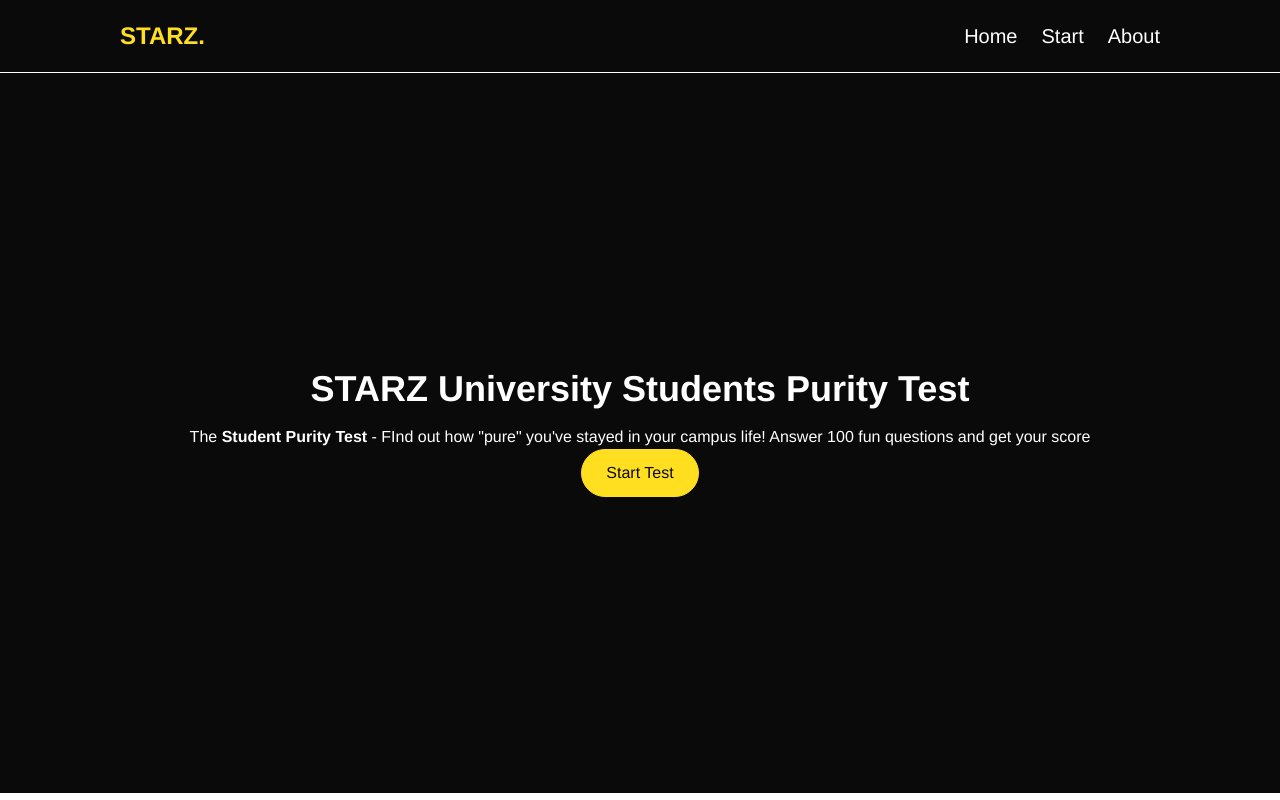
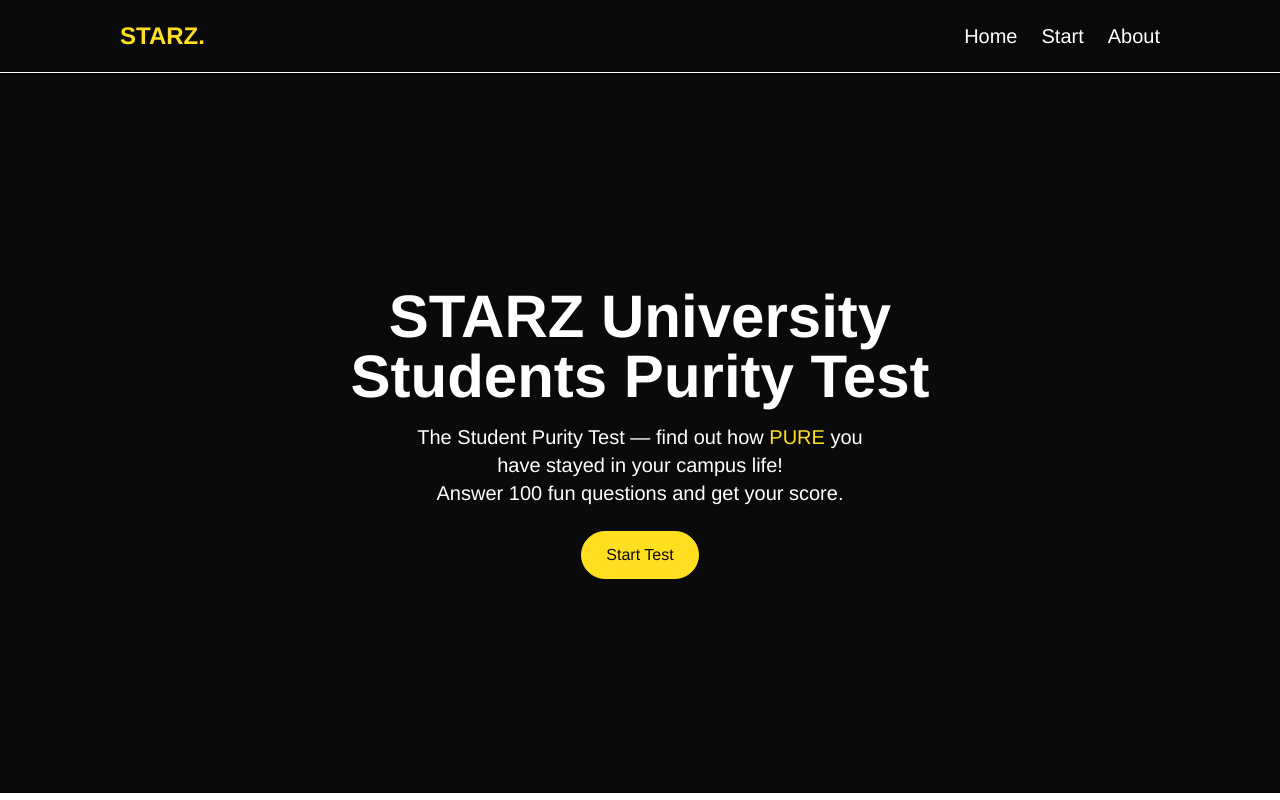
Before and after one commit to Rogers-17/Purity-Test, a Next.js app: page / in a window 1280 px wide. Built offline with nearby package versions, Linux system fonts and the light colour scheme.

Commit message:
fixed bugs for deployment

```diff
--- a/src/app/layout.tsx
+++ b/src/app/layout.tsx
@@ -2,11 +2,6 @@ import type { Metadata } from "next";
 import { Geist, Geist_Mono } from "next/font/google";
 import "./globals.css";
 import { Navbar } from "@/components/layout/Navbar";
-
-const geistSans = Geist({
-  variable: "--font-geist-sans",
-  subsets: ["latin"],
-});
 
 const geistMono = Geist_Mono({
   variable: "--font-geist-mono",
--- a/src/app/test/page.tsx
+++ b/src/app/test/page.tsx
@@ -42,6 +42,7 @@ export default function TestPage() {
     };
 
     if (loading) return <Loader />
+    if (calculating) return <Loader/>
 
     const q = questions[current];
     const progress = ((current + 1) / questions.length ) * 100;
--- a/src/pages/Homepage.tsx
+++ b/src/pages/Homepage.tsx
@@ -1,18 +1,27 @@
-"use client"
+"use client";
 import { Button } from "@/components/ui/Button";
 import Link from "next/link";
 
+export default function Homepage() {
+  return (
+    <section className="flex flex-col items-center justify-center min-h-[90vh] p-8 text-center max-w-2xl mx-auto">
+      <h1 className="text-4xl md:text-5xl lg:text-6xl font-bold mb-4">
+        STARZ University Students Purity Test
+      </h1>
+      <p className="text-sm md:text-lg lg:text-xl">
+        The Student Purity Test&nbsp;— find out how{" "}
+        <span className="text-yellow-300">PURE</span> you{" "}
+        <span className="flex text-center justify-center">
+          have stayed in your campus life!
+        </span>
+        <span className="flex text-center justify-center">
+          Answer 100 fun questions and get your score.
+        </span>
+      </p>
 
-export default function Homepage () {
-    return (
-        <section className="flex flex-col items-center justify-center min-h-[90vh] p-8 text-center">
-            <h1 className="text-4xl font-bold mb-4">STARZ University Students Purity Test</h1>
-            <p>The <strong>Student Purity Test</strong> - FInd out how "pure" you've
-            stayed in your campus life! Answer 100 fun questions and get your score
-            </p>
-            <Link href="/test">
-                <Button variant="primary">Start Test</Button>
-            </Link>
-        </section>
-    );
+      <Link href="/test" className="mt-3 md:mt-4 lg:mt-6">
+        <Button variant="primary">Start Test</Button>
+      </Link>
+    </section>
+  );
 }
```
